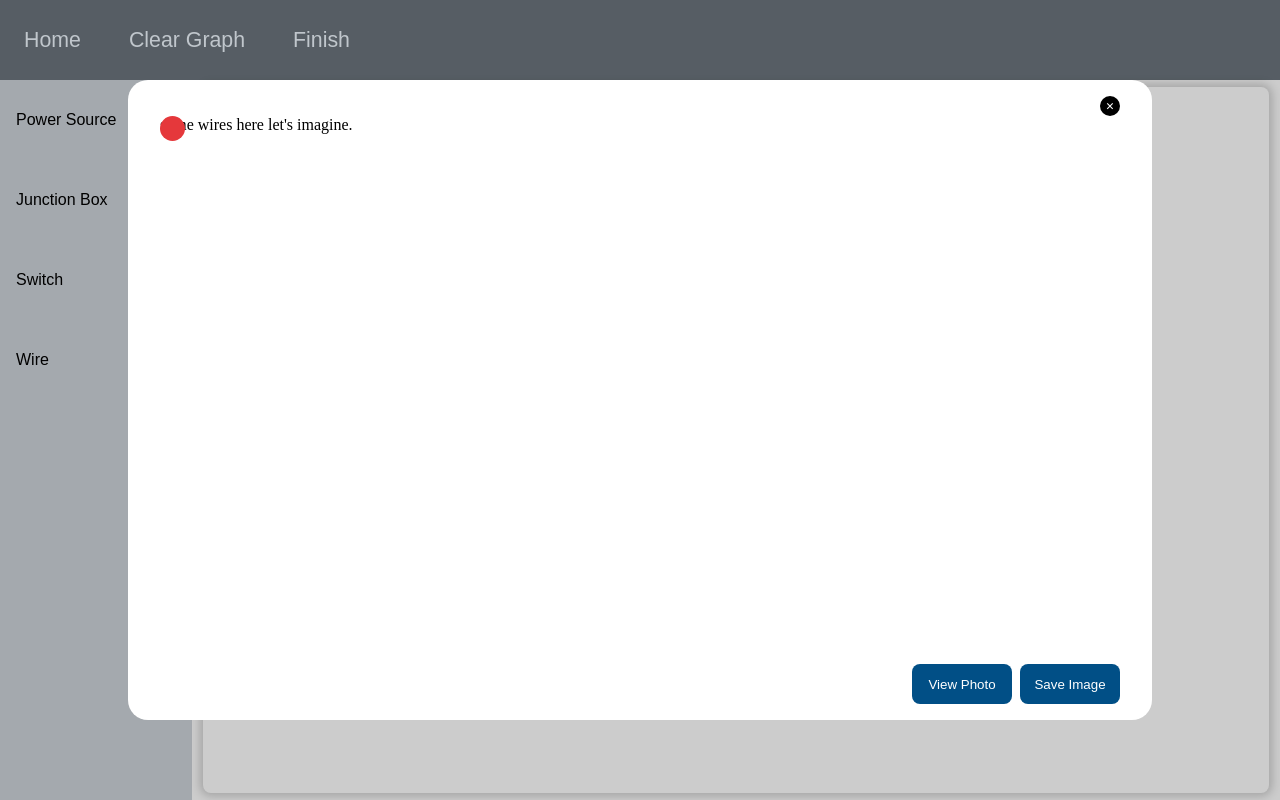
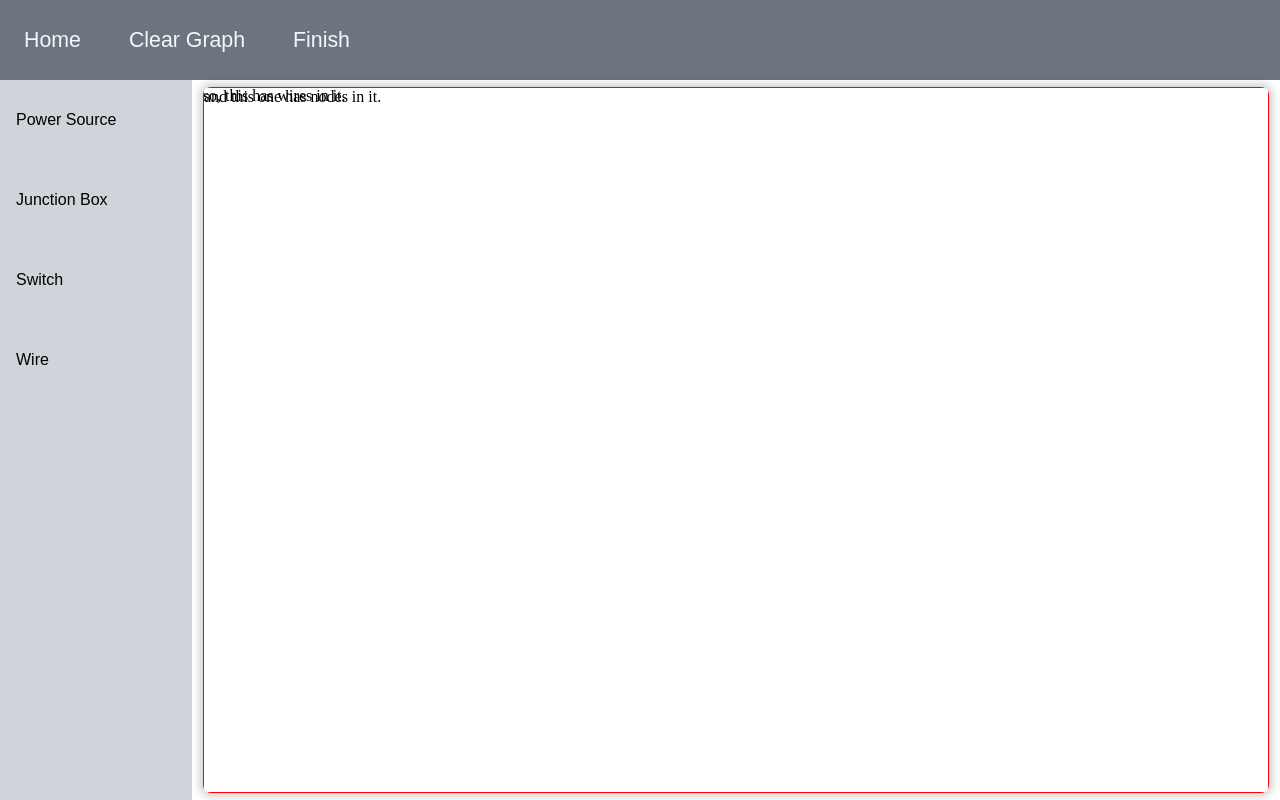
Before and after one commit to SignorPrgrmr/dijkstra-wiring-project, a Vue app: page /Draw in a window 1280 px wide. Built offline with nearby package versions, Linux system fonts and the light colour scheme.

Commit message:
fixed positioning of divs inside DrawBox,

```diff
--- a/src/components/GraphDrawPage/DrawBox.vue
+++ b/src/components/GraphDrawPage/DrawBox.vue
@@ -1,8 +1,10 @@
 <template>
   <div id="box-container">
-    <div id="draw-box" v-on:mousemove="updateXY" @click="Draw"> <!-- this div will contain wires, and the one inside this will have nodes -->
-
+    <div id="draw-box" v-on:mousemove="updateXY" @click="Draw">
+      <!-- this div will contain wires, and the one inside this will have nodes -->
+      so, this has wires in it.
       <div id="node-box">
+        and this one has nodes in it.
         <graph-node v-for="Node in Nodes" :key="Node.text" :x="Node.x" :y="Node.y" :text="Node.text" :class="Node.mode"></graph-node>
         <graph-cursor-node v-bind:class="node" ref="CursorNode"></graph-cursor-node>
       </div>
@@ -92,10 +94,13 @@ export default {
     position: relative;
 
     #node-box {
-      position: relative;
       width: 100%;
       height: 100%;
       background: transparent;
+      border: 1px solid red;
+      position: absolute;
+      top: 0;
+      left: 0;
     }
   }
 }
--- a/src/components/GraphDrawPage/DrawPage.vue
+++ b/src/components/GraphDrawPage/DrawPage.vue
@@ -5,7 +5,7 @@
     <draw-box ref="Graph"></draw-box>
   </div>
 
-  <preview></preview>
+<!--  <preview></preview>-->
   <div id="drawPage-backdrop"></div> <!-- close preview when clicked on -->
 
 </template>
@@ -14,10 +14,9 @@
 import TheHeader from "../common/TheHeader";
 import ToolBar from "./ToolBar";
 import DrawBox from "./DrawBox";
-import Preview from "@/components/common/Preview";
 export default {
   name: 'DrawPage',
-  components: {Preview, DrawBox, ToolBar, TheHeader},
+  components: { DrawBox, ToolBar, TheHeader},
   data(){
     return{
       positions : {}
@@ -52,6 +51,6 @@ export default {
 
 #drawPage-backdrop {
   @include backdrop;
-  display: block;
+  display: none; // toggle none and block
 }
 </style>
--- a/src/components/GraphDrawPage/GraphCursorNode.vue
+++ b/src/components/GraphDrawPage/GraphCursorNode.vue
@@ -30,7 +30,7 @@ export default {
   border-radius: 50%;
   margin: 0;
   padding: 0;
-  position: relative;
+  position: absolute;
   //left: 100%; //determines the position of the Node on the parent div.
   //top: 100%; //determines the position of the Node on the parent div.
 
```
